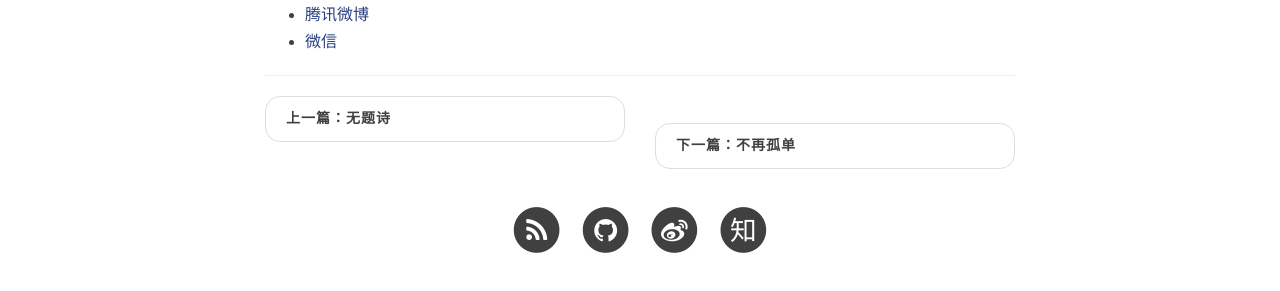
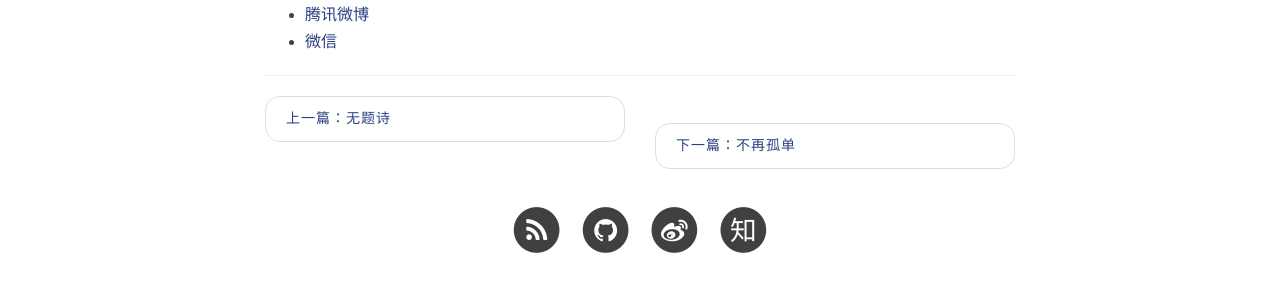
Before and after one commit to ceares/ceares.github.io, a Jekyll site: the page built from _posts/articles/2007-11-14-Angel.md, in a window 1280 px wide. Shown: the part 929-1220 px from the top of the page. Built offline with Jekyll 4.4.1, drawn with Linux system fonts in a browser that asks for light colours; nearby versions of some CDN libraries; comment, search, counter and statistics services are not loaded.

Commit message:
from sp3

```diff
--- a/css/clean-blog.css
+++ b/css/clean-blog.css
@@ -463,7 +463,6 @@ form .row:first-child .floating-label-form-group {
   font-family: "Helvetica Neue", Arial, "Hiragino Sans GB", "STHeiti", "Microsoft YaHei", "WenQuanYi Micro Hei", SimSun, sans-serif;
   line-height: 1.7;
   font-size: 14px;
-  font-weight: 800;
   letter-spacing: 1px;
   padding: 10px 20px;
   background-color: white;
@@ -476,7 +475,7 @@ form .row:first-child .floating-label-form-group {
   }
 }
 .pager li > a {
-  color: #404040;
+
 }c
 .pager li > a:hover,
 .pager li > a:focus {
```
Also changed, not shown: css/bootstrap.min.css.
